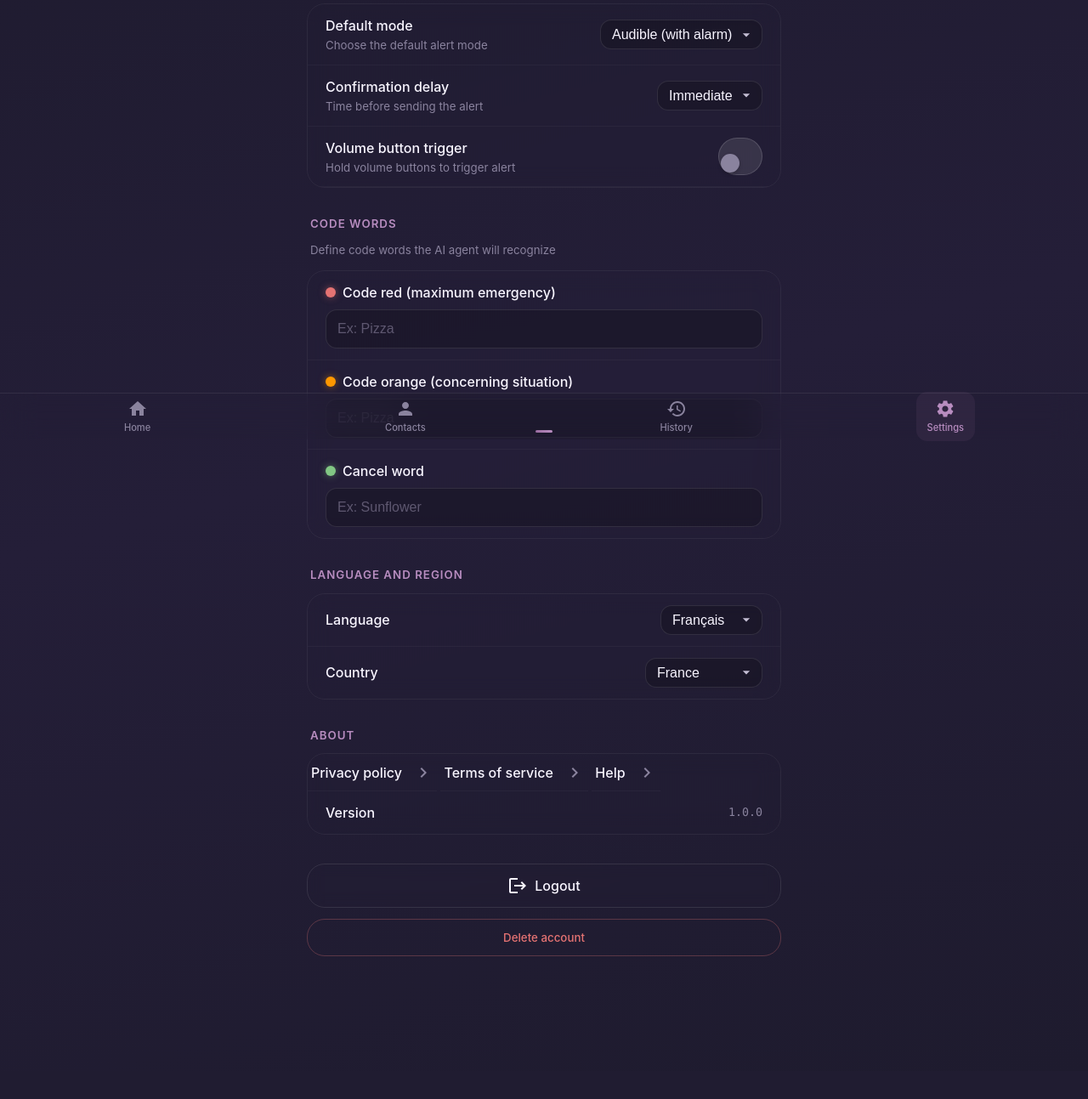
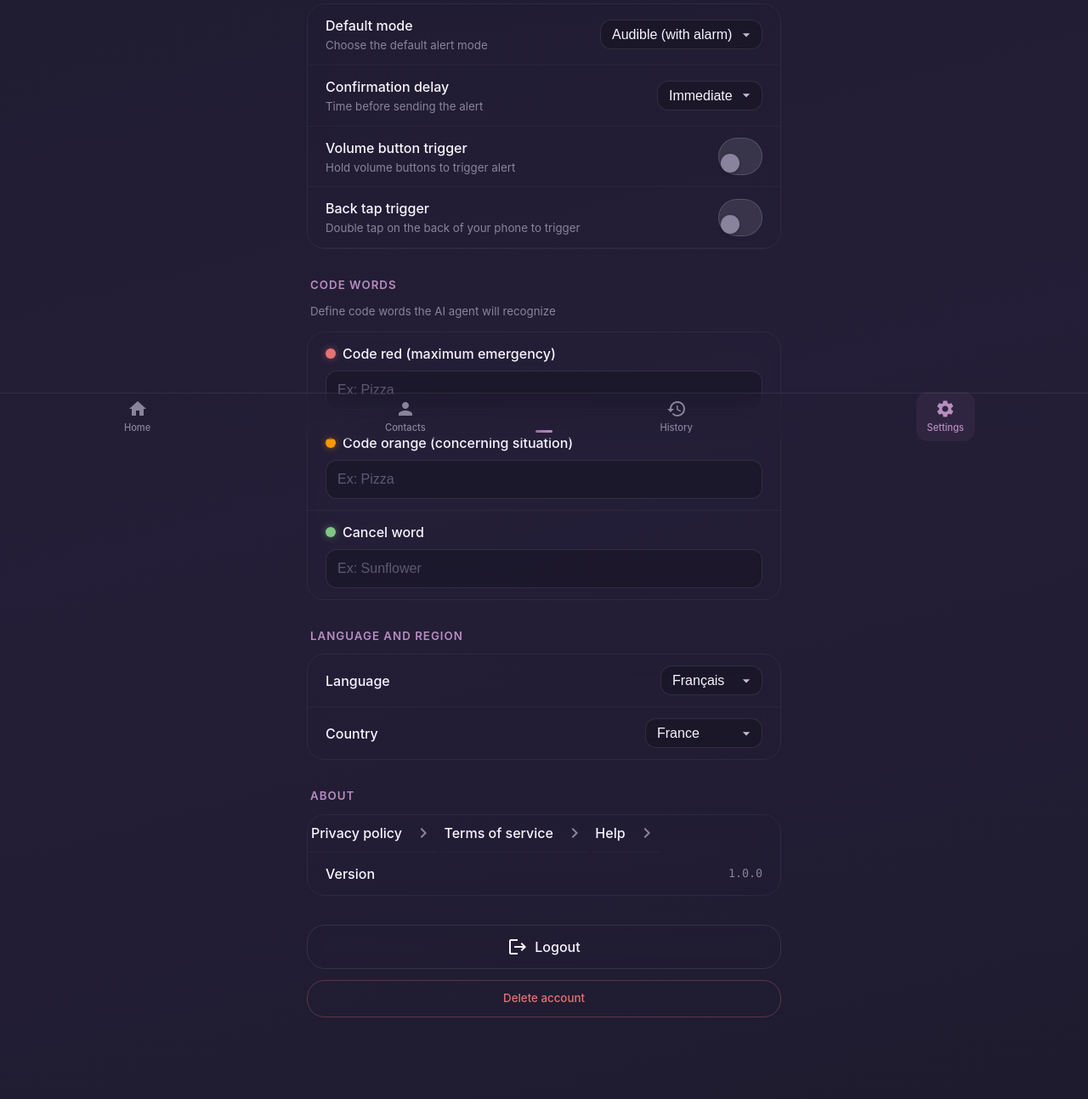
Before and after one commit to FlyITSwiss/shield, a PHP site: page /app/settings in a window 1280 px wide. Shown: the part 283-1576 px from the top of the page at 85% size. Before the commit the page ends 1408 px from the top, so only its background shows below. Run offline with PHP 8.4, Linux system fonts and the light colour scheme; the visitor is signed in with stand-in values (Sample User, id 1).

Commit message:
feat(sos): Add back tap detection for panic alarm trigger
- Create AlarmService with Web Audio API synthetic siren
- Create BackTapDetector for accelerometer-based tap detection
- Integrate with AlarmTrigger for back_tap trigger method
- Add settings UI for back tap enable/disable and sensitivity
- Support both Capacitor Motion plugin and Web DeviceMotion API
- Add i18n translations for back tap settings (FR/EN)
- Add Playwright test for feature verification

🤖 Generated with [Claude Code](https://claude.com/claude-code)

Co-Authored-By: Claude Opus 4.5 <noreply@anthropic.com>

```diff
--- a/backend/php/Views/app/settings.phtml
+++ b/backend/php/Views/app/settings.phtml
@@ -104,6 +104,31 @@ $pageScripts = ['app/settings.js'];
                     <option value="2" <?= ($alertPrefs['volume_trigger_duration'] ?? 3) == 2 ? 'selected' : '' ?>>2s</option>
                     <option value="3" <?= ($alertPrefs['volume_trigger_duration'] ?? 3) == 3 ? 'selected' : '' ?>>3s</option>
                     <option value="5" <?= ($alertPrefs['volume_trigger_duration'] ?? 3) == 5 ? 'selected' : '' ?>>5s</option>
+                </select>
+            </div>
+
+            <!-- Déclenchement par tapotement dos du téléphone -->
+            <div class="setting-item">
+                <div class="setting-info">
+                    <span class="setting-label"><?= __('settings.back_tap_trigger') ?></span>
+                    <span class="setting-description"><?= __('settings.back_tap_trigger_desc') ?></span>
+                </div>
+                <label class="toggle-switch-setting">
+                    <input type="checkbox" id="back-tap-trigger" name="back_tap_enabled"
+                           <?= !empty($alertPrefs['back_tap_enabled']) ? 'checked' : '' ?>>
+                    <span class="toggle-slider"></span>
+                </label>
+            </div>
+
+            <!-- Sensibilité tapotement -->
+            <div class="setting-item" id="back-tap-sensitivity-setting">
+                <div class="setting-info">
+                    <span class="setting-label"><?= __('settings.back_tap_sensitivity') ?></span>
+                </div>
+                <select id="back-tap-sensitivity" name="back_tap_sensitivity" class="setting-select">
+                    <option value="low" <?= ($alertPrefs['back_tap_sensitivity'] ?? 'medium') === 'low' ? 'selected' : '' ?>><?= __('settings.back_tap_low') ?></option>
+                    <option value="medium" <?= ($alertPrefs['back_tap_sensitivity'] ?? 'medium') === 'medium' ? 'selected' : '' ?>><?= __('settings.back_tap_medium') ?></option>
+                    <option value="high" <?= ($alertPrefs['back_tap_sensitivity'] ?? 'medium') === 'high' ? 'selected' : '' ?>><?= __('settings.back_tap_high') ?></option>
                 </select>
             </div>
         </div>
--- a/backend/php/Views/layouts/app.phtml
+++ b/backend/php/Views/layouts/app.phtml
@@ -76,6 +76,8 @@
     <!-- Scripts -->
     <script src="<?= versioned_asset('js/core/api-service.js') ?>"></script>
     <script src="<?= versioned_asset('js/core/i18n.js') ?>"></script>
+    <script src="<?= versioned_asset('js/core/alarm-service.js') ?>"></script>
+    <script src="<?= versioned_asset('js/core/back-tap-detector.js') ?>"></script>
     <?php if (!empty($pageScripts)): ?>
         <?php foreach ($pageScripts as $script): ?>
             <script src="<?= versioned_asset("js/{$script}") ?>" type="module"></script>
--- a/backend/php/lang/en.php
+++ b/backend/php/lang/en.php
@@ -335,6 +335,14 @@ return [
     'settings.volume_trigger' => 'Volume button trigger',
     'settings.volume_trigger_desc' => 'Hold volume buttons to trigger alert',
     'settings.volume_duration' => 'Hold duration',
+    'settings.back_tap_trigger' => 'Back tap trigger',
+    'settings.back_tap_trigger_desc' => 'Double tap on the back of your phone to trigger',
+    'settings.back_tap_sensitivity' => 'Tap sensitivity',
+    'settings.back_tap_low' => 'Low',
+    'settings.back_tap_medium' => 'Medium',
+    'settings.back_tap_high' => 'High',
+    'settings.back_tap_permission' => 'Allow sensor access',
+    'settings.back_tap_not_supported' => 'Not supported on this device',
     'settings.code_words' => 'Code words',
     'settings.code_words_desc' => 'Define code words the AI agent will recognize',
     'settings.code_red' => 'Code red (maximum emergency)',
```
Also changed, not shown: backend/php/lang/fr.php (+8 -0 lines), tests/playwright/test-back-tap-feature.js (added, +254 -0 lines), public/assets/js/app/alarm-trigger.js, public/assets/js/app/settings.js, public/assets/js/app/sos-screen.js, public/assets/js/core/alarm-service.js (added), public/assets/js/core/back-tap-detector.js (added).
